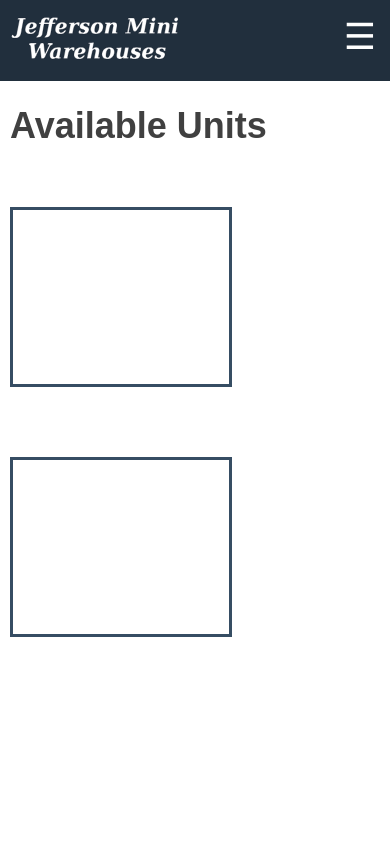
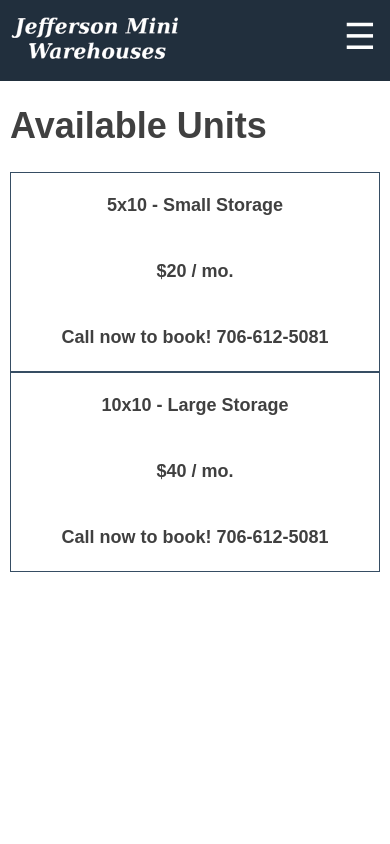
Before and after one commit to jmbuchanan/storage-ui, a React (Create React App) app: page /units in a window 390 px wide. Shown: the top 844 px of the page. Built offline with nearby package versions, Linux system fonts and the light colour scheme.

Commit message:
added unit divs

```diff
--- a/src/components/BodyText.js
+++ b/src/components/BodyText.js
@@ -7,7 +7,7 @@ var BodyText = function () {
       <p>Jefferson Mini Warehouses offers premium climate-controlled storage units
            in Jackson County. With cutting-edge security, professional management,
            and over 40 units with a variety of sizes, we are here to meet all of your storage needs.
-           Call today to learn more!</p>
+           Call today to learn more! 706-612-5081</p>
     </div>
   );
 
--- a/src/routes/Contact.js
+++ b/src/routes/Contact.js
@@ -5,6 +5,7 @@ function Contact() {
     return (
       <div className="default-body">
         <h1>Contact Us</h1>
+        <p style={{fontWeight: "bold"}}>Call now to book! 706-612-5081</p>
       </div>
     );
 }
--- a/src/routes/Units.js
+++ b/src/routes/Units.js
@@ -6,8 +6,14 @@ function Units() {
         <h1>Available Units</h1>
         <div className="unit-div-parent">
           <div className="unit-div">
+            <p>5x10 - Small Storage</p>
+            <p>$20 / mo.</p>
+            <p>Call now to book! 706-612-5081</p>
           </div>
           <div className="unit-div">
+            <p>10x10 - Large Storage</p>
+            <p>$40 / mo.</p>
+            <p>Call now to book! 706-612-5081</p>
           </div>
         </div>
       </div>
--- a/src/style.css
+++ b/src/style.css
@@ -165,17 +165,23 @@ footer {
 Units
 **************************/
 .unit-div-parent {
-  height: 500px;
   display: flex;
   flex-direction: column;
-  justify-content: space-around;
+  justify-content: flex-start;
 }
 
 .unit-div {
-  height: 180px;
-  width: 60%;
+  height: 100px;
+  max-width: 800px;
   border-style: solid;
+  border-width: 1px;
   border-color:  #364D63;
+  display: flex;
+  flex-direction: row;
+  justify-content: space-around;
+  align-items: center;
+  font-weight: bold;
+
 }
 
 @media only screen and (max-width: 900px) {
@@ -203,7 +209,7 @@ Units
   }
 
   .default-body {
-    grid-area: 2 / 1 / 4 / 2;
+    grid-area: 2 / 1 / 5 / 2;
     margin: 0px 10px;
   }
 
@@ -231,6 +237,12 @@ Units
     text-align: center;
     color: white;
   }
+
+  .unit-div {
+    width: 100%;
+  }
+
+
 }
 
 @media only screen and (max-width: 500px) {
@@ -273,6 +285,10 @@ Units
     border-color: #364D63;
   }
 
+  .unit-div {
+    flex-direction: column;
+    height: 200px;
+  }
   .toggle-nav-links {
     display: block;
   }
```
